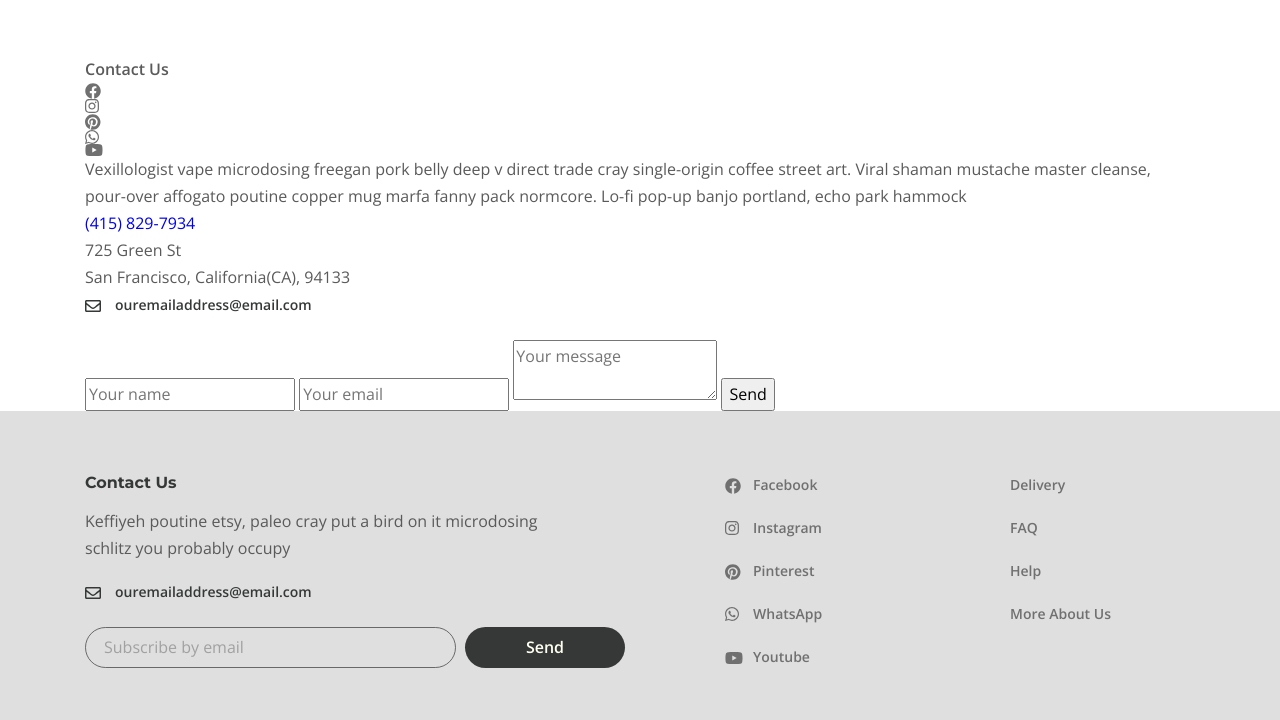
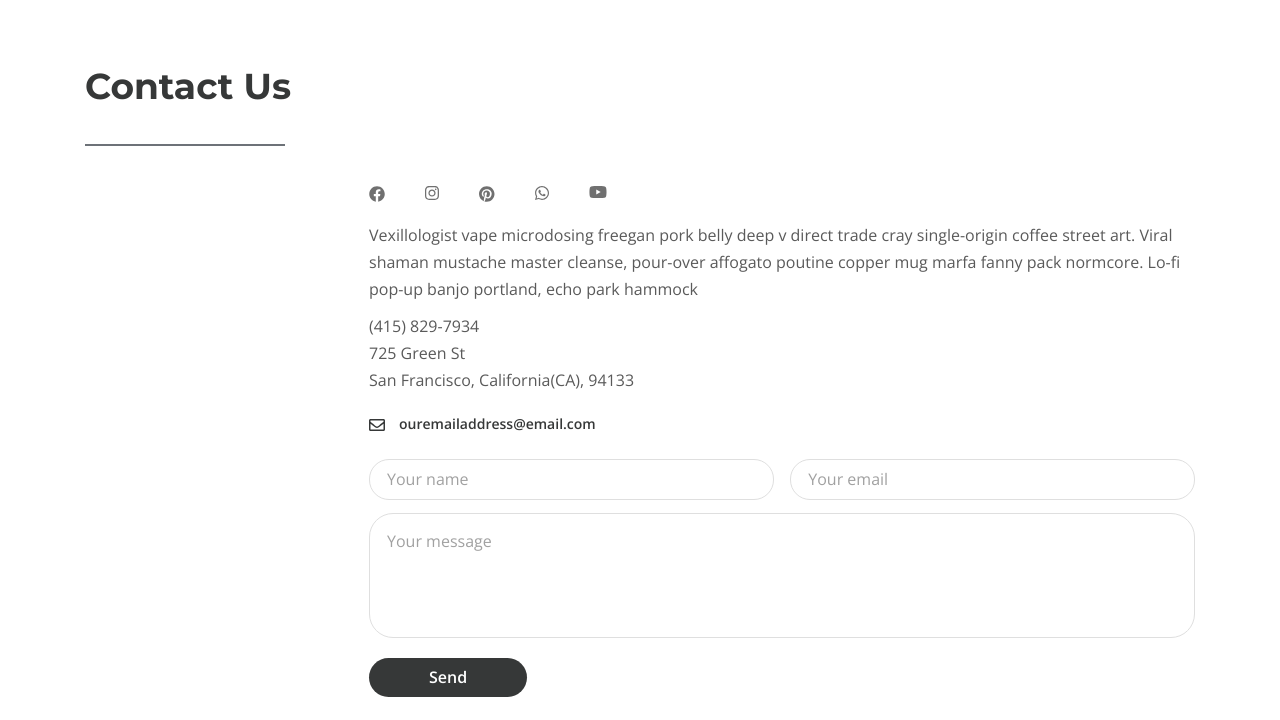
Before and after one commit to Joonysss/Furniture, a website: page app/contacts.html in a window 1280 px wide. Shown: the part 700-1420 px from the top of the page. Drawn offline with nearby package versions, Linux system fonts and the light colour scheme.

Commit message:
style: add styles for contact section

```diff
--- a/app/contacts.html
+++ b/app/contacts.html
@@ -102,9 +102,14 @@
         <section class="contact">
           <div class="container">
             <h3 class="contact__title">Contact Us</h3>
+            <div class="contact__inner">
               <ul class="contact__social">
-              <li class="contact__item">
-                <a class="contact__link" href="#" aria-label="Facebook">
+                <li class="contact__social-item">
+                  <a
+                    class="contact__social-link"
+                    href="#"
+                    aria-label="Facebook"
+                  >
                     <img
                       class="contact__social-img"
                       src="images/facebook.svg"
@@ -112,8 +117,12 @@
                     />
                   </a>
                 </li>
-              <li class="contact__item">
-                <a class="contact__link" href="#" aria-label="Instagram">
+                <li class="contact__social-item">
+                  <a
+                    class="contact__social-link"
+                    href="#"
+                    aria-label="Instagram"
+                  >
                     <img
                       class="contact__social-img"
                       src="images/instagram.svg"
@@ -121,8 +130,12 @@
                     />
                   </a>
                 </li>
-              <li class="contact__item">
-                <a class="contact__link" href="#" aria-label="Pinterest">
+                <li class="contact__social-item">
+                  <a
+                    class="contact__social-link"
+                    href="#"
+                    aria-label="Pinterest"
+                  >
                     <img
                       class="contact__social-img"
                       src="images/Pinterest.svg"
@@ -130,8 +143,12 @@
                     />
                   </a>
                 </li>
-              <li class="contact__item">
-                <a class="contact__link" href="#" aria-label="WhatsApp">
+                <li class="contact__social-item">
+                  <a
+                    class="contact__social-link"
+                    href="#"
+                    aria-label="WhatsApp"
+                  >
                     <img
                       class="contact__social-img"
                       src="images/whatsapp.svg"
@@ -139,8 +156,8 @@
                     />
                   </a>
                 </li>
-              <li class="contact__item">
-                <a class="contact__link" href="#" aria-label="Youtube">
+                <li class="contact__social-item">
+                  <a class="contact__social-link" href="#" aria-label="Youtube">
                     <img
                       class="contact__social-img"
                       src="images/youtube.svg"
@@ -151,9 +168,10 @@
               </ul>
               <p class="contact__text">
                 Vexillologist vape microdosing freegan pork belly deep v direct
-              trade cray single-origin coffee street art. Viral shaman mustache
-              master cleanse, pour-over affogato poutine copper mug marfa fanny
-              pack normcore. Lo-fi pop-up banjo portland, echo park hammock
+                trade cray single-origin coffee street art. Viral shaman
+                mustache master cleanse, pour-over affogato poutine copper mug
+                marfa fanny pack normcore. Lo-fi pop-up banjo portland, echo
+                park hammock
               </p>
               <a
                 class="contact__phone"
@@ -194,6 +212,7 @@
                 ></textarea>
                 <button class="contact__form-btn" type="submit">Send</button>
               </form>
+            </div>
           </div>
         </section>
       </main>
--- a/app/scss/style.scss
+++ b/app/scss/style.scss
@@ -804,3 +804,97 @@
   margin-top: -53px;
   margin-bottom: 50px;
 }
+
+.contact {
+  padding-bottom: 100px;
+  &__title {
+    @extend %title-font;
+    color: $title;
+    font-size: 36px;
+    line-height: 60px;
+    margin-bottom: 40px;
+    padding-bottom: 30px;
+    position: relative;
+    &::after {
+      content: '';
+      width: 200px;
+      height: 2px;
+      position: absolute;
+      bottom: 0;
+      left: 0;
+      background-color: #6d7278;
+    }
+  }
+
+  &__inner {
+    padding-left: 284px;
+  }
+
+  &__social {
+    display: flex;
+    margin-bottom: 20px;
+  }
+
+  &__social-item + .contact__social-item {
+    padding-left: 40px;
+  }
+
+  &__text {
+    margin-bottom: 10px;
+  }
+
+  &__phone {
+    color: inherit;
+  }
+
+  &__city {
+    margin-bottom: 16px;
+  }
+  &__form {
+    display: flex;
+    justify-content: space-between;
+    flex-wrap: wrap;
+  }
+  &__form-input {
+    border: 1px solid #dfdfdf;
+    border-radius: 20px;
+    width: 49%;
+    padding: 6px 17px;
+    margin-bottom: 13px;
+    &::placeholder {
+      font-family: 'Open Sans', sans-serif;
+      font-size: 16px;
+      line-height: 27px;
+      font-weight: 400;
+      color: #a1a1a1;
+    }
+  }
+
+  &__form-area {
+    width: 100%;
+    min-height: 125px;
+    padding: 14px 17px;
+    margin-bottom: 20px;
+    border: 1px solid #dfdfdf;
+    border-radius: 24px;
+    resize: none;
+    &::placeholder {
+      font-family: 'Open Sans', sans-serif;
+      font-size: 16px;
+      line-height: 27px;
+      font-weight: 400;
+      color: #a1a1a1;
+    }
+  }
+
+  &__form-btn {
+    padding: 6px 60px;
+    color: #fff;
+    font-weight: 600;
+    border: none;
+    border-radius: 21px;
+    background-color: #363838;
+
+    cursor: pointer;
+  }
+}
```
Also changed, not shown: app/css/style.min.css. Lines whose indentation alone changed are shown as unchanged.
